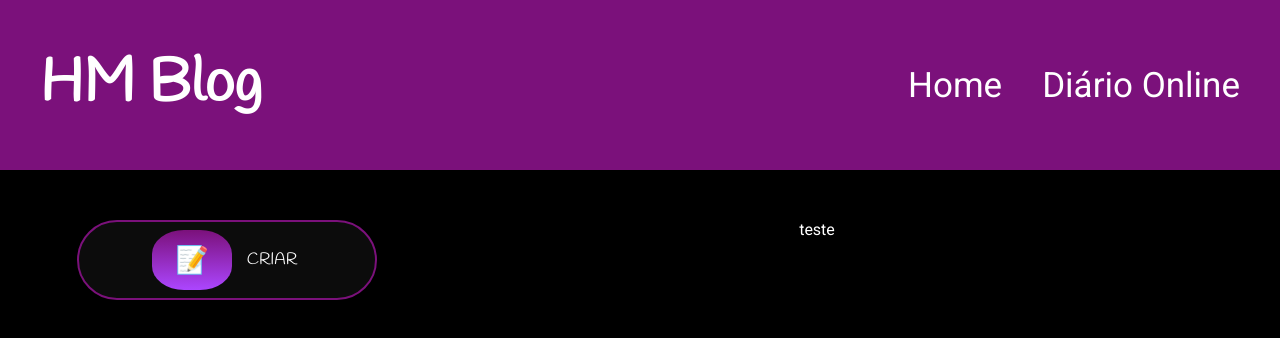
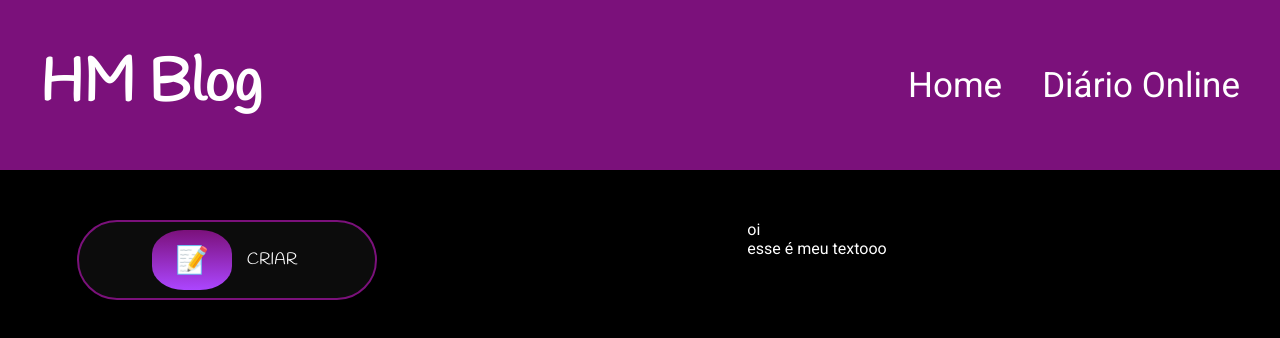
Before and after one commit to HenriqueMelo2007/blog-react, a React (Vite) app: page /diario in a window 1280 px wide. Shown: the top 338 px of the page. Built offline with nearby package versions, Linux system fonts and the light colour scheme.

Commit message:
iniciando interação com o componente

```diff
--- a/src/components/anotacao/anotacao.jsx
+++ b/src/components/anotacao/anotacao.jsx
@@ -1,7 +1,11 @@
 import './anotacaostyle.css'
 
-export function Anotacao ({ tittle }) {
+export function Anotacao ({ tittle, text }) {
   return (
-    <p>{tittle}</p>
+    <div>
+      <p>{tittle}</p>
+      <p>{text}</p>
+    </div>
+
   )
 }
--- a/src/pages/diario/diario.jsx
+++ b/src/pages/diario/diario.jsx
@@ -1,6 +1,11 @@
+import { useState } from 'react'
+import { Anotacao } from '../../components/anotacao/anotacao'
 import './diariostyle.css'
 
 export function Diario () {
+
+  const [anotacoes, setAnotacoes] = useState([{tittle: 'oi', text: 'esse é meu textooo'}])
+
   return (
     <div className='containerDiario'>
 
@@ -14,7 +19,7 @@ export function Diario () {
       </div>
 
       <div className='divConteudo'>
-        <p>teste</p>
+        {anotacoes.map( item => <Anotacao tittle={item.tittle} text={item.text}/>)}
       </div>
 
     </div>
--- a/src/pages/diario/diariostyle.css
+++ b/src/pages/diario/diariostyle.css
@@ -75,6 +75,7 @@
 
 .divConteudo {
   display: flex;
-  justify-content: center;
+  flex-direction: column;
+  align-items: center;
   height: max-content;
 }
```
Also changed, not shown: src/components/anotacao/anotacaostyle.css (added), src/components/anotacao/anotacaostyle.jsx (deleted).
